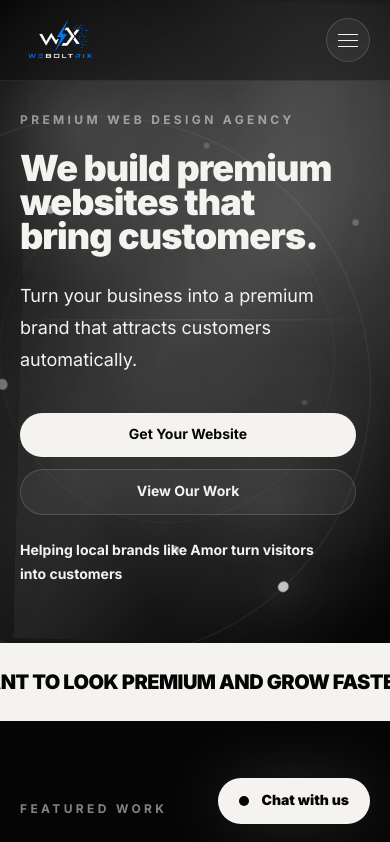
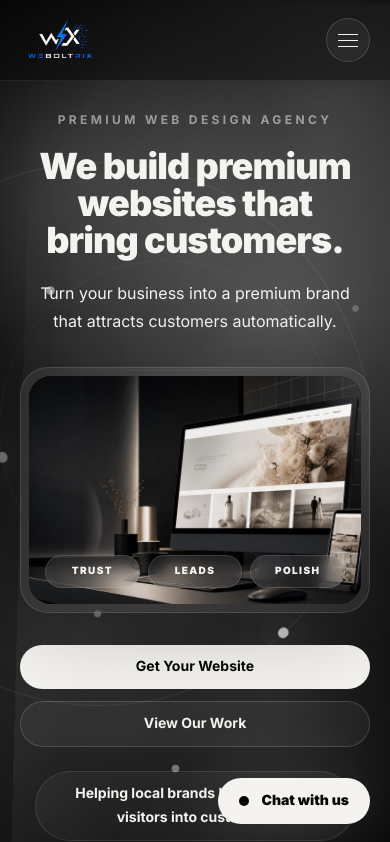
Before and after one commit to muhammedmuneerk/weboltrix, a React (Vite) app: page / in a window 390 px wide. Shown: the top 842 px of the page. Built offline with nearby package versions, Linux system fonts and the light colour scheme.

Commit message:
make the homepage's hero section responsive by restrcturing and redesigning the mobile screen layout structure

```diff
--- a/src/pages/Home.jsx
+++ b/src/pages/Home.jsx
@@ -10,7 +10,7 @@ import SectionHeading from "../components/SectionHeading.jsx";
 import ServiceCard from "../components/ServiceCard.jsx";
 import SignatureHeroMoment from "../components/SignatureHeroMoment.jsx";
 import { useWhyChooseMotion } from "../hooks/useSiteMotion.js";
-import { experiencePillars, processSteps, projects, resultStats, services, testimonials, uspItems } from "../data/siteData.js";
+import { experiencePillars, processSteps, projects, resultStats, services, studioAssets, testimonials, uspItems } from "../data/siteData.js";
 // import ProjectRow from "./ProjectRow .jsx";
 import FeaturedWorkAccordion from "../components/Featuredworkaccordion.jsx";
 import FeaturedWork from "../components/FeaturedWork.jsx";
@@ -26,6 +26,56 @@ export default function Home() {
   <SignatureHeroMoment />
   <div className="fine-grid absolute inset-0 z-0" />
   <div className="container-premium relative z-10 grid items-center gap-12 pb-14 lg:min-h-[calc(86vh-11rem)] lg:grid-cols-[1.15fr_0.85fr] lg:pb-16">
+
+    {/* Mobile & tablet hero — redesigned, hidden at lg+ */}
+    <div className="lg:hidden">
+      <p className="hero-kicker eyebrow text-center">Premium web design agency</p>
+
+      <h1 className="hero-title mx-auto mt-5 max-w-sm text-center text-4xl font-black leading-[1.03] tracking-tight text-balance sm:max-w-xl sm:text-6xl sm:leading-[0.98]">
+        We build premium websites that bring customers.
+      </h1>
+
+      <p className="hero-copy mx-auto mt-5 max-w-xs text-center text-base leading-7 text-white/64 sm:max-w-md sm:text-lg">
+        Turn your business into a premium brand that attracts customers automatically.
+      </p>
+
+      <div className="relative mx-auto mt-8 max-w-md overflow-hidden rounded-[1.75rem] border border-white/[0.12] bg-white/[0.06] p-2 shadow-premium backdrop-blur-2xl">
+        <div className="relative aspect-[16/11] overflow-hidden rounded-[1.4rem] bg-black">
+          <img
+            src={studioAssets.heroStudio}
+            alt="Premium website mockup on desktop and mobile screens inside a dark studio."
+            className="h-full w-full scale-110 object-cover object-center"
+          />
+          <div className="absolute inset-0 bg-gradient-to-t from-black/72 via-black/10 to-transparent" />
+          <div className="absolute inset-x-4 bottom-4 grid grid-cols-3 gap-2">
+            {["Trust", "Leads", "Polish"].map((item) => (
+              <span
+                key={item}
+                className="rounded-full border border-white/[0.12] bg-white/10 px-2 py-2 text-center text-[10px] font-black uppercase tracking-[0.14em] text-white/72 backdrop-blur"
+              >
+                {item}
+              </span>
+            ))}
+          </div>
+        </div>
+      </div>
+
+      <div className="hero-actions mx-auto mt-8 flex max-w-md flex-col gap-3 sm:flex-row sm:justify-center">
+        <Link to="/contact" className="premium-button-light w-full text-center sm:w-auto">
+          Get Your Website
+        </Link>
+        <Link to="/work" className="premium-button-dark w-full text-center sm:w-auto">
+          View Our Work
+        </Link>
+      </div>
+
+      <p className="hero-proof mx-auto mt-6 max-w-xs rounded-full border border-white/10 bg-white/[0.045] px-4 py-2.5 text-center text-sm font-bold leading-6 text-white/62 sm:max-w-sm">
+        Helping local brands like Amor turn visitors into customers
+      </p>
+    </div>
+
+    {/* Desktop hero — completely unchanged */}
+    <div className="hidden lg:contents">
       <div className="max-w-[22rem] sm:max-w-5xl">
         <p className="hero-kicker eyebrow">Premium web design agency</p>
         <h1 className="hero-title mt-6 max-w-[21rem] text-4xl font-black leading-[0.94] tracking-tight text-balance sm:max-w-5xl sm:text-7xl sm:leading-[0.9] lg:text-8xl">
@@ -48,6 +98,8 @@ export default function Home() {
       </div>
 
       <HeroShowcase />
+    </div>
+
   </div>
 </section>
 
```
Lines whose indentation alone changed are shown as unchanged.
